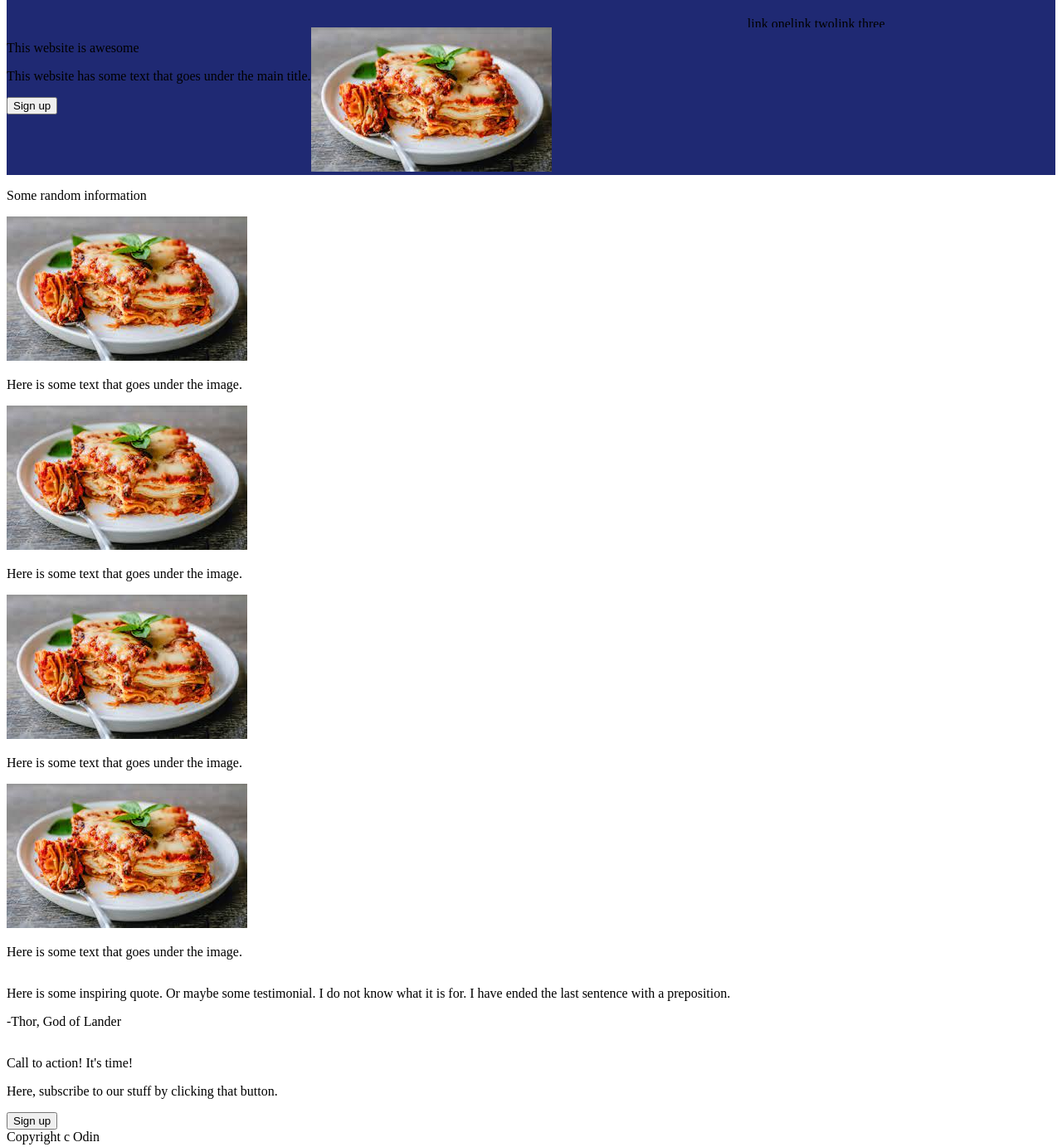
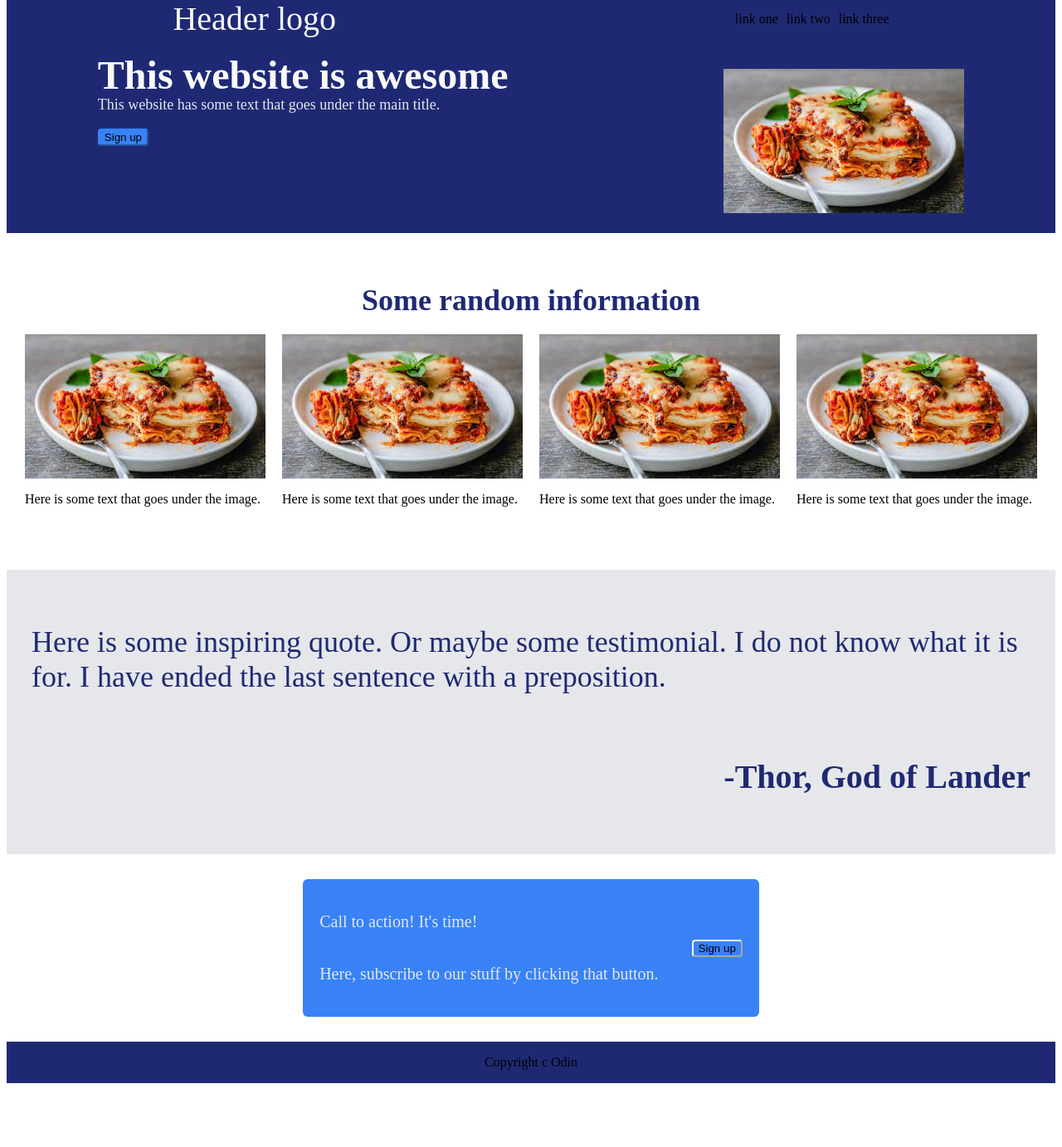
Before and after one commit to borangoher/odin-landing, a plain HTML site: page index.html in a window 1280 px wide. Shown: the part 15-1398 px from the top of the page at 83% size. After the commit the page ends 1329 px from the top, so only its background shows below. Drawn offline with Linux system fonts and the light colour scheme.

Commit message:
Finalize version 1.0

```diff
--- a/index.html
+++ b/index.html
@@ -17,8 +17,8 @@
         </div>
         <div class="hero">
             <div class="left">
-                <p>This website is awesome</p>
-                <p>This website has some text that goes under the main title.</p>
+                <p class="main">This website is awesome</p>
+                <p class="sub">This website has some text that goes under the main title.</p>
                 <button>Sign up</button>
             </div>
             <div class="right">
@@ -26,7 +26,7 @@
             </div>
         </div>
         <div class="information">
-            <p>Some random information</p>
+            <div class="information-heading">Some random information</div>
             <div class="image-text-container">
                 <div class="image-text">
                     <img src="./images/placeholder.jpg" alt="placeholder image">
@@ -53,10 +53,12 @@
         </div>
         <div class="call-to">
                 <div class="call-to-box">
-                <p>Call to action! It's time!</p>
-                <p>Here, subscribe to our stuff by clicking that button.</p>
-                <button>Sign up</button>
-            </div>
+                    <div class="left-call">
+                        <p>Call to action! It's time!</p>
+                        <p>Here, subscribe to our stuff by clicking that button.</p>
+                    </div>
+                    <button class="right-call">Sign up</button>
+                </div>
         </div>
         <div class="footer">Copyright c Odin</div>
     </body>
--- a/styles.css
+++ b/styles.css
@@ -8,8 +8,11 @@ body{
     line-height: 40px;
     display: flex;
     justify-content: space-around;
+    align-items: center;
     gap: 40px;
     background-color: #1F2973;
+    padding-top: 10px;
+    padding-bottom:  40px;
 }
 
 .header-text {
@@ -20,10 +23,126 @@ body{
 ul {
     list-style-type: none;
     display: flex;
-    justify-content: center;
+    justify-content: space-between;
+    gap: 10px;
 }
 
 .hero {
     background-color: #1F2973;
     display: flex;
+    justify-content: space-around;
+    gap: 40px;
+    padding-bottom: 20px;
 }
+
+.left {
+    display: flex;
+    flex-direction: column;
+    align-items: flex-start;
+}
+
+.main {
+    color: #F9FAF8;
+    font-size: 48px;
+    font-weight: 900;
+    margin-top: -20px;
+    margin-bottom: -20px;
+}
+
+.sub {
+    color: #E5E7EB;
+    font-size: 18px;
+
+}
+
+.information {
+    display: flex;
+    flex-direction: column;
+    align-items: center;
+    padding: 10px;
+    margin: 40px;
+}
+
+.information-heading {
+    text-align: center;
+    color: #1F2973;
+    font-size: 36px;
+    font-weight: 900;
+    margin: 10px;
+}
+
+.image-text-container {
+    display: flex;
+    justify-content: space-between;
+    gap: 20px;
+    margin: 10px;
+}
+
+.image-text {
+    display: flex;
+    flex-direction: column;
+    justify-content: flex-start;
+}
+
+button {
+    background-color: #3882F6;
+    border-color: #3882F6;
+    border-radius: 4px;
+}
+
+.quote {
+    display: flex;
+    flex-direction: column;
+    align-items: center;
+    justify-content: center;
+
+    background-color: #E5E7EB;
+    color:#1F2973;
+    font-size: 36px;
+    font-weight: 100;
+    padding: 30px;
+}
+
+.author {
+    color:#1F2973;
+    font-size: 40px;
+    font-weight: 700;
+    align-self: flex-end;
+}
+
+.call-to {
+    display: flex;
+    justify-content: center;
+    align-items: center;
+    margin: 30px;
+    color: #E5E7EB;
+    font-size: 20px;
+}
+
+.call-to-box {
+    background-color: #3882F6;
+    display: flex;
+    justify-content: space-between;
+    gap: 40px;
+    padding: 20px;
+    align-items: center;
+    border-radius: 6px;
+    border-color: #3882F6;
+}
+
+.left-call {
+    display: flex;
+    flex-direction: column;
+}
+
+.right-call {
+    border-color: #F9FAF8;
+}
+
+.footer {
+    background-color: #1F2973;
+    justify-content: center;
+    align-items: center;
+    text-align: center;
+    padding: 16px;
+}
```
